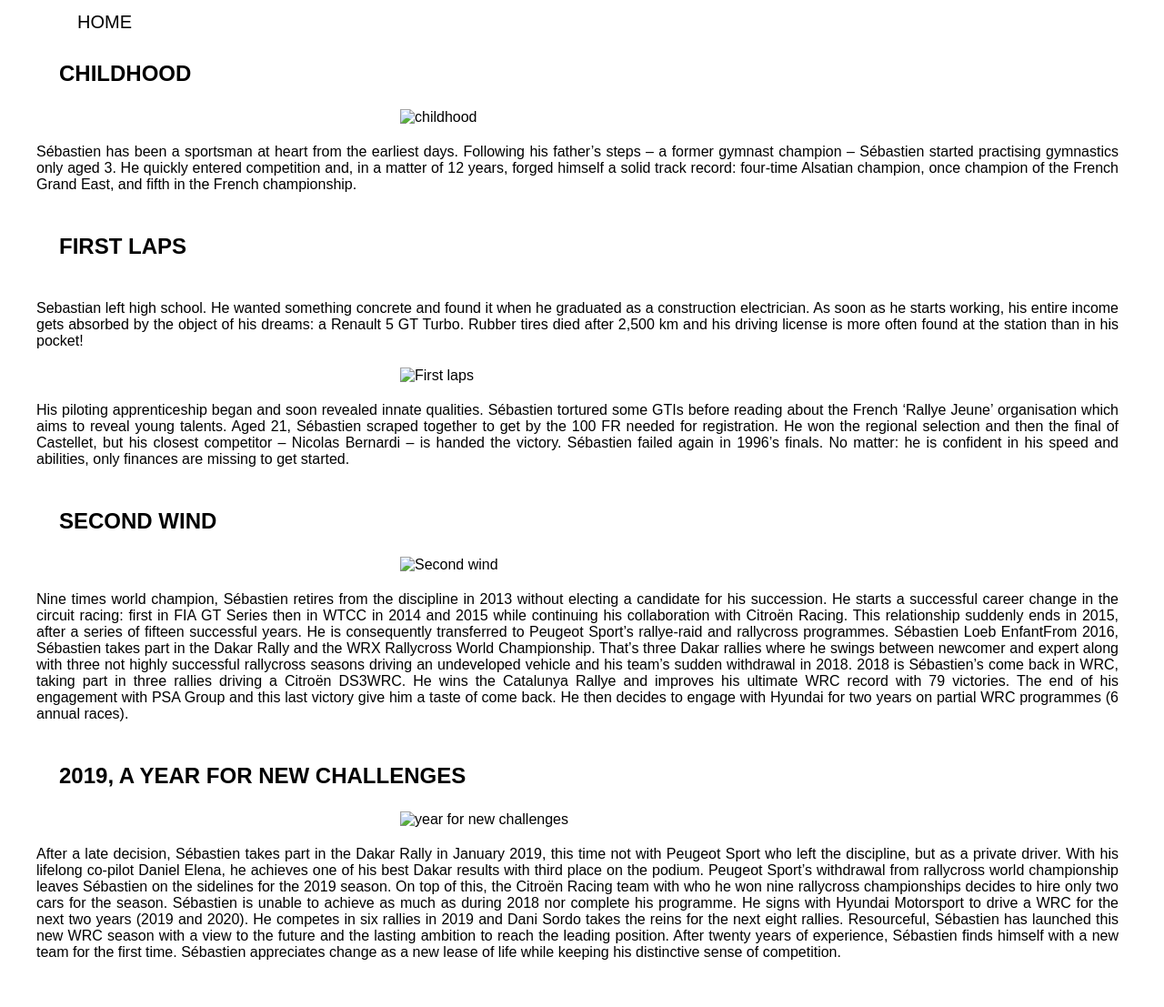
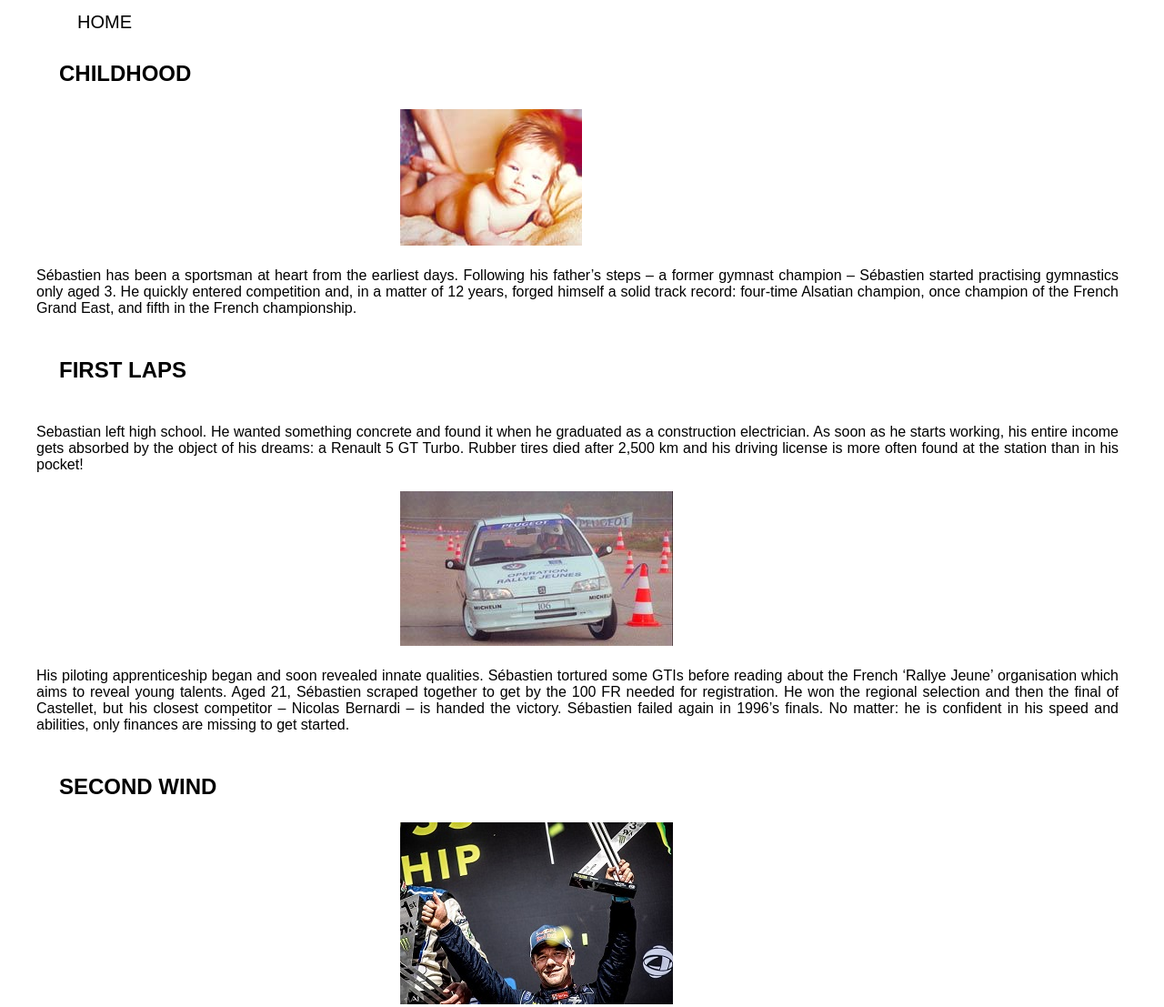
Before and after one commit to KimAT25/sport-page, a plain HTML site: page biography.html in a window 1280 px wide. Shown: the part 80-1187 px from the top of the page at 91% size. Before the commit the page ends 1156 px from the top, so only its background shows below. Drawn offline with Linux system fonts and the light colour scheme; the site is published under a folder, as on GitHub Pages, so addresses that start at the root find nothing.

Commit message:
fixed img-biography links

```diff
--- a/biography.html
+++ b/biography.html
@@ -19,7 +19,7 @@
     </header>
     <div>
       <h2>Childhood</h2>
-      <img class="animation" src="/img-biography/baby.jpg" alt="childhood" />
+      <img class="animation" src="img-biography/baby.jpg" alt="childhood" />
       <p>
         Sébastien has been a sportsman at heart from the earliest days.
         Following his father’s steps – a former gymnast champion – Sébastien
@@ -40,7 +40,7 @@
       </p>
       <img
         class="animation"
-        src="/img-biography/first-lap.jpg"
+        src="img-biography/first-lap.jpg"
         alt="First laps"
       />
       <p>
@@ -58,7 +58,7 @@
       <h2>Second wind</h2>
       <img
         class="animation"
-        src="/img-biography/second-wind.jpg"
+        src="img-biography/second-wind.jpg"
         alt="Second wind"
       />
       <p>
@@ -85,7 +85,7 @@
       <h2>2019, a year for new challenges</h2>
       <img
         class="animation"
-        src="/img-biography/challanges.jpg"
+        src="img-biography/challanges.jpg"
         alt="year for new challenges"
       />
       <p>
```
